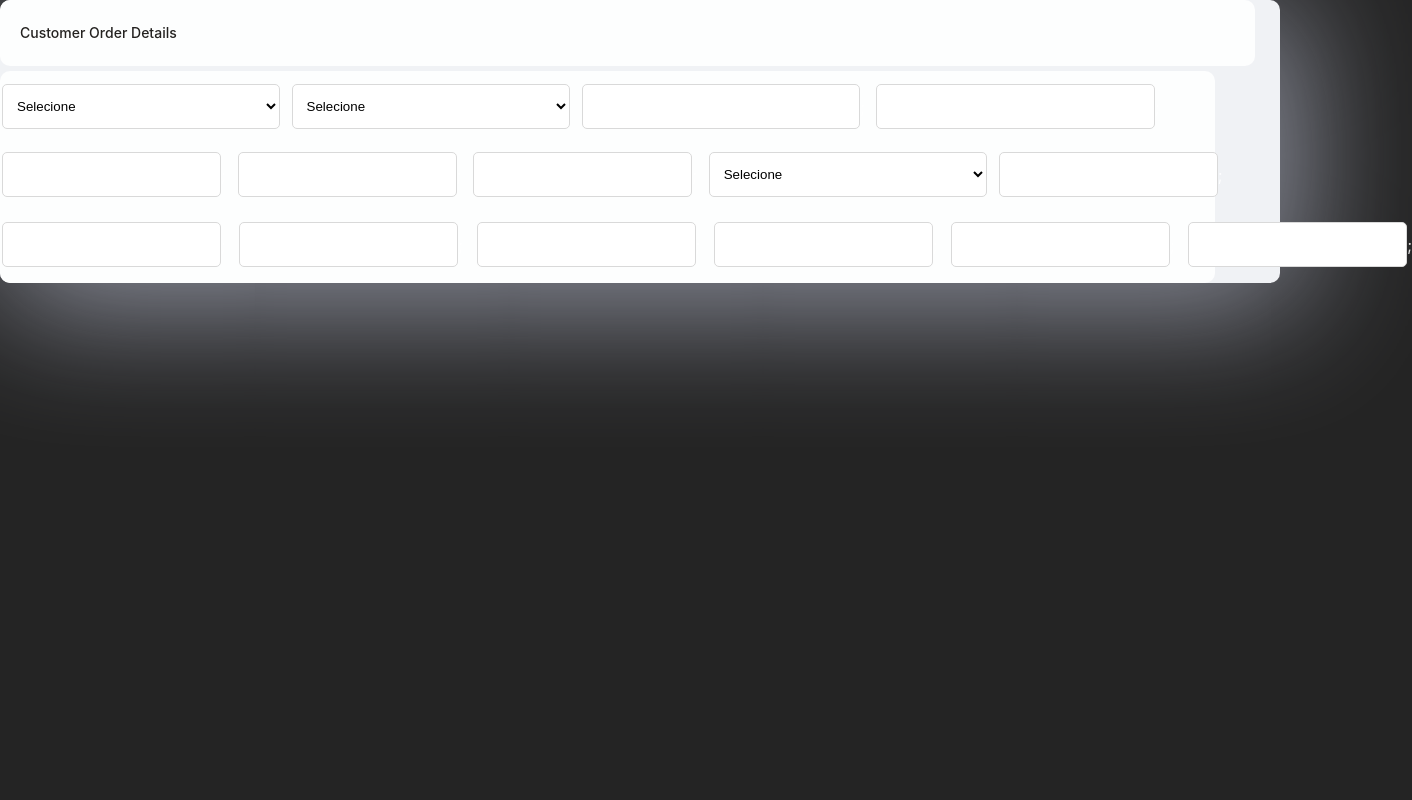
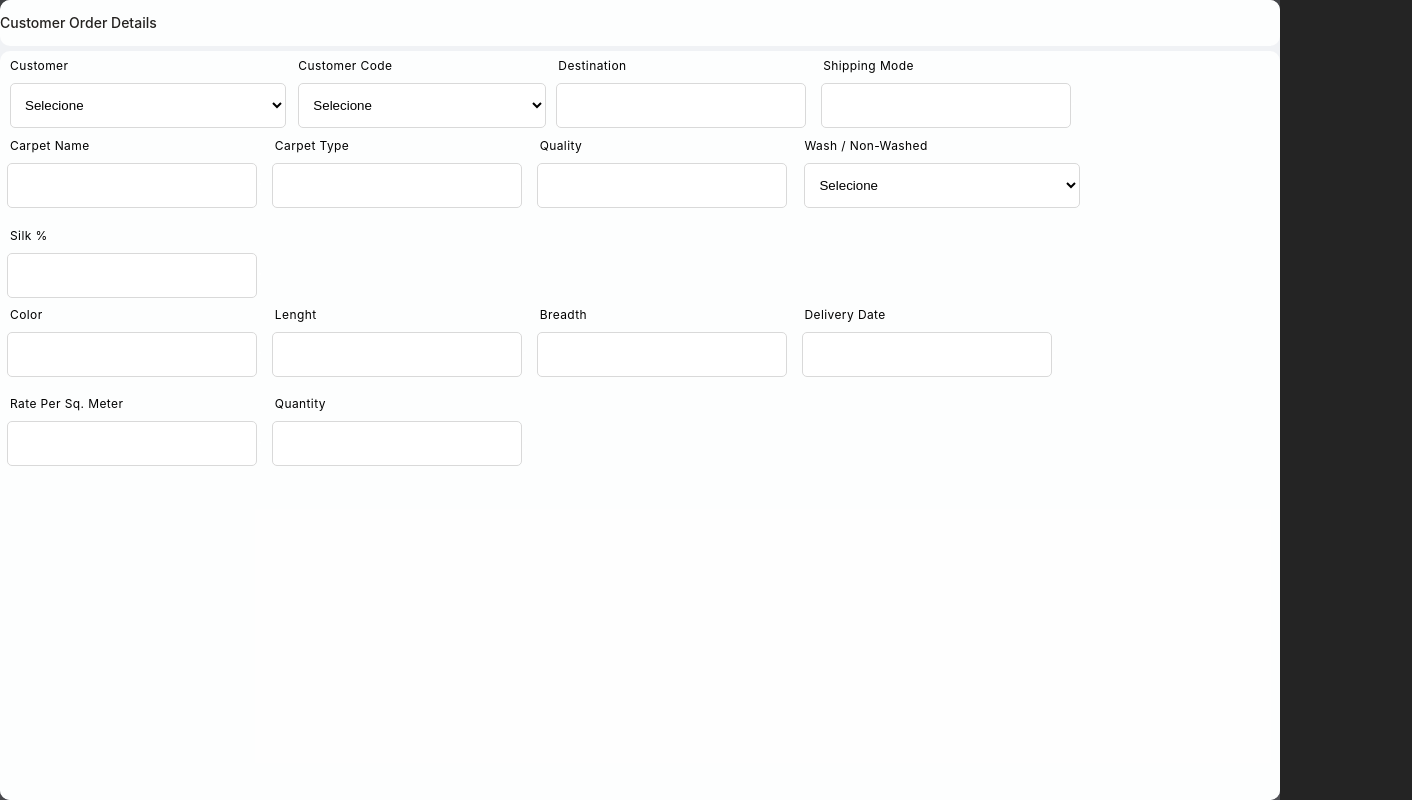
Before and after one commit to ChristianHRezende/my-warehouse, a React (Vite) app: page /RegisterOrdens in a window 1280 px wide. Shown: the whole page, 1412 px wide, since content can reach past the window. Built offline with nearby package versions, Linux system fonts and the light colour scheme.

Commit message:
modifications and Pag RegisterOrder finished

```diff
--- a/package.json
+++ b/package.json
@@ -12,6 +12,7 @@
   "dependencies": {
     "@emotion/react": "^11.14.0",
     "@emotion/styled": "^11.14.0",
+    "@hookform/resolvers": "^5.0.1",
     "@mui/icons-material": "^6.4.8",
     "@mui/material": "^6.4.1",
     "@mui/x-data-grid": "^7.24.1",
@@ -20,10 +21,12 @@
     "react": "^18.3.1",
     "react-dom": "^18.3.1",
     "react-error-boundary": "^4.1.2",
+    "react-hook-form": "^7.55.0",
     "react-icons": "^5.4.0",
     "react-router": "^7.1.0",
     "react-router-dom": "^7.1.2",
-    "styled-components": "^6.1.13"
+    "styled-components": "^6.1.13",
+    "yup": "^1.6.1"
   },
   "devDependencies": {
     "@eslint/js": "^9.15.0",
--- a/src/@shared/components/dataDisplay/Typography/Typography.structure.tsx
+++ b/src/@shared/components/dataDisplay/Typography/Typography.structure.tsx
@@ -31,6 +31,9 @@ const Typography = (props: TypographyProps) => {
     case 'main_home':
       return <T.Tentativa_buton {...restProps} />;
 
+    case 'label':
+      return <T.LabelText {...restProps} />;
+
     default:
       return <h1 />;
   }
--- a/src/@shared/components/dataDisplay/Typography/Typography.styles.ts
+++ b/src/@shared/components/dataDisplay/Typography/Typography.styles.ts
@@ -3,7 +3,6 @@
 import styled from 'styled-components';
 
 export const Title_login_bar = styled.h1`
-  height: 35px;
   font-family: 'Poppins';
   font-style: normal;
   font-weight: 800;
@@ -16,34 +15,33 @@ export const Title_login_sign = styled.h1``;
 
 export const Subtitle_login_bar = styled.h1`
   display: flex;
-  width: 100%;
-  height: 23px;
   font-family: 'Poppins';
   font-style: normal;
   font-weight: 500;
   font-size: 18px;
   line-height: 27px;
-
   color: #ffffff;
 `;
+export const LabelText = styled.h1`
+  font-family: 'Inter';
+  font-style: normal;
+  font-weight: 400;
+  font-size: 12px;
+  align-items: center;
+  letter-spacing: 0.4px;
+  text-transform: capitalize;
+
+  color: #000000;
+`;
 export const Title_div_login = styled.h1`
-  width: 266.03px;
-  height: 39px;
-  left: 0px;
-  top: 0px;
-
   font-family: 'Poppins';
   font-style: normal;
   font-weight: 700;
   font-size: 26px;
   line-height: 39px;
-  /* identical to box height */
-
   color: #333333;
 `;
 export const subtitle_div_login = styled.h1`
-  width: 218.7px;
-  height: 27px;
   font-family: 'Poppins';
   font-style: normal;
   font-weight: 400;
@@ -54,8 +52,6 @@ export const subtitle_div_login = styled.h1`
 `;
 
 export const Text_Button = styled.h2`
-  width: 123px;
-  height: 60px;
   font-family: 'Poppins';
   font-style: normal;
   font-weight: 800;
@@ -67,8 +63,6 @@ export const Text_Button = styled.h2`
 export const Register_button = styled.p`
   /* Remember */
 
-  width: 346px;
-  height: 21px;
   cursor: pointer;
   text-decoration: underline;
   font-family: 'Poppins';
@@ -76,14 +70,9 @@ export const Register_button = styled.p`
   font-weight: 400;
   font-size: 14px;
   line-height: 21px;
-  /* identical to box height */
   text-align: center;
-
   color: #333333;
-
   opacity: 0.7;
-
-  /* Inside auto layout */
   flex: none;
   order: 0;
   flex-grow: 1;
@@ -92,21 +81,12 @@ export const Register_button = styled.p`
 export const Subtitle_login_sign = styled.h1``;
 
 export const Tentativa_buton = styled.h1`
-  /* Purchase */
-
-  width: 138px;
-  height: 20px;
-
   font-family: 'Inter';
   font-style: normal;
   font-weight: 500;
   font-size: 14px;
   line-height: 20px;
-  /* identical to box height, or 143% */
-
   color: #242220;
-
-  /* Inside auto layout */
   flex: none;
   order: 1;
   flex-grow: 1;
@@ -114,26 +94,17 @@ export const Tentativa_buton = styled.h1`
 `;
 
 export const Main_home = styled.h1`
-  /* Main */
-
-  width: 204px;
-  height: 24px;
-
   font-family: 'Inter';
   font-style: normal;
   font-weight: 500;
   font-size: 11px;
   line-height: 24px;
-  /* identical to box height, or 218% */
   display: flex;
   align-items: center;
   letter-spacing: 0.4px;
   text-transform: uppercase;
   margin-left: 0.5%;
-  /* Primary Color */
   color: #be202f;
-
-  /* Inside auto layout */
   flex: none;
   order: 0;
   flex-grow: 1;
--- a/src/@shared/components/dataDisplay/Typography/Typography.types.ts
+++ b/src/@shared/components/dataDisplay/Typography/Typography.types.ts
@@ -13,5 +13,6 @@ export interface TypographyProps extends DefaultTypographyProps {
     | 'subtitle_div_login'
     | 'register_button'
     | 'tentativa_buto'
-    | 'main_home';
+    | 'main_home'
+    | 'label';
 }
--- a/src/@shared/components/inputs/TextField/TextField.Types.ts
+++ b/src/@shared/components/inputs/TextField/TextField.Types.ts
@@ -9,4 +9,5 @@ export interface TextFieldProps {
   options?: OptionSelect[];
   width?: string;
   placeholder?: string;
+  label?: string;
 }
--- a/src/@shared/components/inputs/TextField/TextField.structure.tsx
+++ b/src/@shared/components/inputs/TextField/TextField.structure.tsx
@@ -7,21 +7,29 @@ import {
   InputContainer,
   InputSelectField,
   FormTextField,
+  InputContainerDiv,
 } from './TextField.styles';
 
 import MenuIcon from '@mui/icons-material/Menu';
 import SearchIcon from '@mui/icons-material/Search';
 import { TextFieldProps } from './TextField.Types';
+import { Typography } from '../../dataDisplay/Typography';
 
 const TextField: React.FC<TextFieldProps> = ({
   variant,
+  label = '',
   options = [],
   placeholder = '',
+
   ...restProps
 }) => {
   switch (variant) {
     case 'search':
       return (
+        <InputContainerDiv>
+          {label.length > 0 && (
+            <Typography variant="label"> {label} </Typography>
+          )}
           <InputWrapper>
             <InputContainer>
               <SearchIconWrapper>
@@ -33,10 +41,15 @@ const TextField: React.FC<TextFieldProps> = ({
               </IconButtonStyle>
             </InputContainer>
           </InputWrapper>
+        </InputContainerDiv>
       );
 
     case `select`:
       return (
+        <InputContainerDiv>
+          {label.length > 0 && (
+            <Typography variant="label"> {label} </Typography>
+          )}
           <InputWrapper>
             <InputSelectField {...restProps}>
               <option value="">Selecione</option>
@@ -47,23 +60,34 @@ const TextField: React.FC<TextFieldProps> = ({
               ))}
             </InputSelectField>
           </InputWrapper>
+        </InputContainerDiv>
       );
 
     case `form`:
       return (
+        <InputContainerDiv>
+          {label.length > 0 && (
+            <Typography variant="label"> {label} </Typography>
+          )}
           <InputWrapper>
             <FormTextField {...restProps}></FormTextField>;
           </InputWrapper>
+        </InputContainerDiv>
       );
 
     default:
       return (
+        <InputContainerDiv>
+          {label.length > 0 && (
+            <Typography variant="label"> {label} </Typography>
+          )}
           <InputWrapper>
             <InputField
               placeholder={placeholder || 'Enter text'}
               {...restProps}
             />
           </InputWrapper>
+        </InputContainerDiv>
       );
   }
 };
--- a/src/@shared/components/inputs/TextField/TextField.styles.ts
+++ b/src/@shared/components/inputs/TextField/TextField.styles.ts
@@ -13,6 +13,11 @@ export const InputWrapper = styled.div`
   justify-content: space-between;
   align-items: center;
   justify-content: end;
+`;
+
+export const InputContainerDiv = styled.div`
+  display: flex;
+  flex-direction: column;
 `;
 
 // Estilo do campo de input com o ícone dentro
--- a/src/modules/auth/pages/RegisterOrdens/RegisterOrdens.struct.tsx
+++ b/src/modules/auth/pages/RegisterOrdens/RegisterOrdens.struct.tsx
@@ -12,6 +12,7 @@ const PagRegisterOrdens = () => {
         <S.ColumContainer>
           <S.RowContainer>
             <T.TextField
+              label="Customer"
               variant="select"
               options={[
                 { label: 'Opção 1', value: 'opcao1' },
@@ -19,37 +20,87 @@ const PagRegisterOrdens = () => {
               ]}
             ></T.TextField>
             <T.TextField
+              label="Customer code"
               variant="select"
-              width="278.75px"
+              width="250px"
               options={[
                 { label: 'Opção 1', value: 'opcao1' },
                 { label: 'Opção 2', value: 'opcao2' },
               ]}
             ></T.TextField>
-            <T.TextField variant="form" width="278.75px"></T.TextField>
-            <T.TextField variant="form" width="278.75px"></T.TextField>
+            <T.TextField
+              variant="form"
+              width="250px"
+              label="Destination"
+            ></T.TextField>
+            <T.TextField
+              variant="form"
+              width="250px"
+              label="Shipping Mode"
+            ></T.TextField>
           </S.RowContainer>
           <S.RowContainer>
-            <T.TextField variant="form" width="219px"></T.TextField>
-            <T.TextField variant="form" width="219px"></T.TextField>
-            <T.TextField variant="form" width="219px"></T.TextField>
             <T.TextField
+              variant="form"
+              width="250px"
+              label="Carpet Name"
+            ></T.TextField>
+            <T.TextField
+              variant="form"
+              width="250px"
+              label="Carpet Type"
+            ></T.TextField>
+            <T.TextField
+              variant="form"
+              width="250px"
+              label="Quality"
+            ></T.TextField>
+            <T.TextField
+              label="Wash / Non-washed"
               variant="select"
               options={[
                 { label: 'Opção 1', value: 'opcao1' },
                 { label: 'Opção 2', value: 'opcao2' },
               ]}
             ></T.TextField>
-            <T.TextField variant="form" width="219px"></T.TextField>
+            <T.TextField
+              variant="form"
+              width="250px"
+              label="Silk %"
+            ></T.TextField>
           </S.RowContainer>
 
           <S.RowContainer>
-            <T.TextField variant="form" width="219px"></T.TextField>
-            <T.TextField variant="form" width="219px"></T.TextField>
-            <T.TextField variant="form" width="219px"></T.TextField>
-            <T.TextField variant="form" width="219px"></T.TextField>
-            <T.TextField variant="form" width="219px"></T.TextField>
-            <T.TextField variant="form" width="219px"></T.TextField>
+            <T.TextField
+              variant="form"
+              width="250px"
+              label="Color"
+            ></T.TextField>
+            <T.TextField
+              variant="form"
+              width="250px"
+              label="Lenght"
+            ></T.TextField>
+            <T.TextField
+              variant="form"
+              width="250px"
+              label="Breadth"
+            ></T.TextField>
+            <T.TextField
+              variant="form"
+              width="250px"
+              label="Delivery Date"
+            ></T.TextField>
+            <T.TextField
+              variant="form"
+              width="250px"
+              label="Rate per Sq. Meter"
+            ></T.TextField>
+            <T.TextField
+              variant="form"
+              width="250px"
+              label="Quantity"
+            ></T.TextField>
           </S.RowContainer>
         </S.ColumContainer>
       </S.Main>
--- a/src/modules/auth/pages/RegisterOrdens/RegisterOrdens.style.ts
+++ b/src/modules/auth/pages/RegisterOrdens/RegisterOrdens.style.ts
@@ -4,8 +4,7 @@ export const Header = styled.div`
   display: flex;
 
   align-items: center;
-  padding: 10px 20px;
-  width: 1215px;
+  width: 100%;
   height: 46px;
   background: rgba(255, 255, 255, 0.9);
   border-radius: 10px;
@@ -13,9 +12,8 @@ export const Header = styled.div`
 export const Main = styled.div`
   display: flex;
   margin-top: 0.4%;
-  width: 1215px;
-  height: auto;
-
+  width: 100%;
+  flex: 1;
   background: rgba(255, 255, 255, 0.9);
   border-radius: 10px;
 `;
@@ -27,19 +25,23 @@ export const Page = styled.div`
   background: #f0f2f5;
   box-shadow: 10px 14px 134px 10px rgba(221, 227, 248, 0.6);
   border-radius: 10px;
+  min-height: 100vh;
 `;
 
 export const RowContainer = styled.div`
   display: flex;
   flex-direction: row;
+  width: 100%;
+  flex-wrap: wrap;
   align-items: flex-start;
   padding: 0px;
-  gap: 0px;
+  gap: 10px;
 `;
 
 export const ColumContainer = styled.div`
   display: flex;
   flex-direction: column;
+  width: 100%;
   align-items: flex-start;
-  padding: 2px;
+  padding: 0px 10px;
 `;
```
Also changed, not shown: 2 other files (tests, documents, lock files or other folders). Lines whose indentation alone changed are shown as unchanged.
